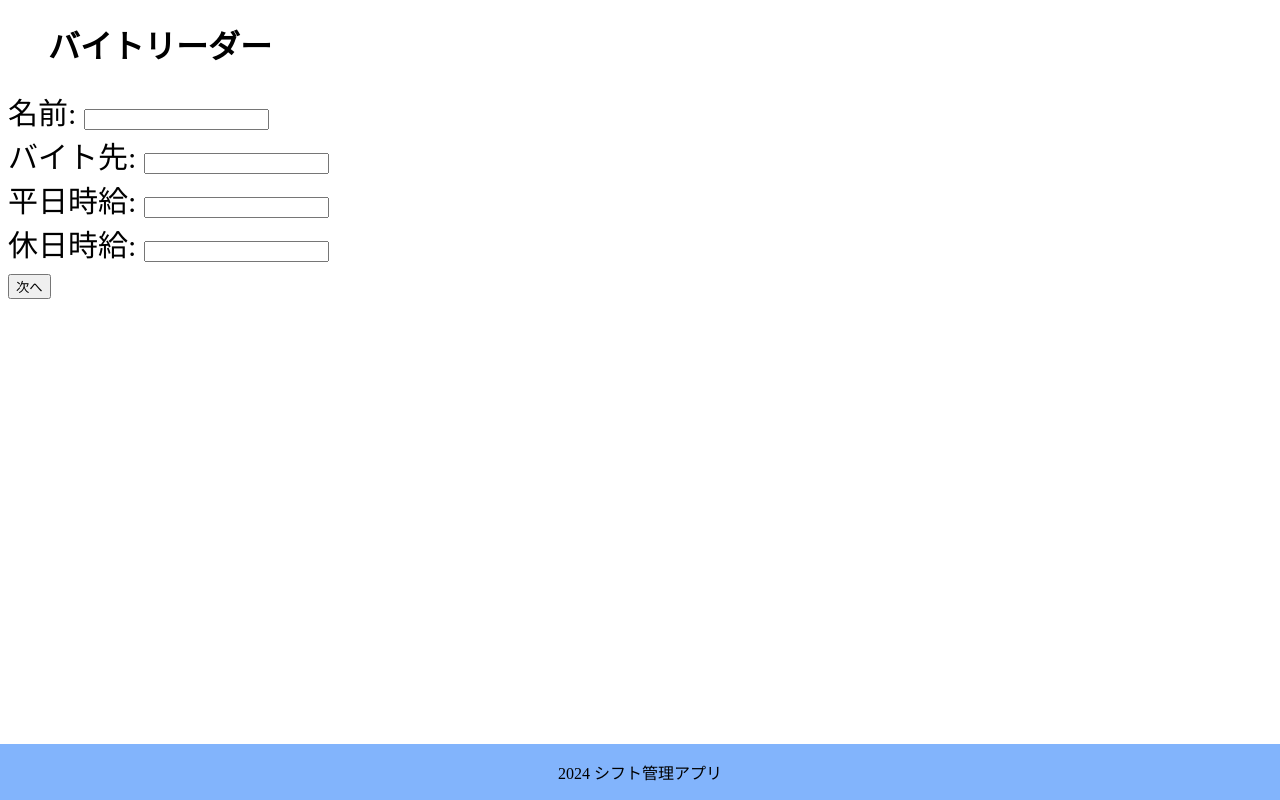
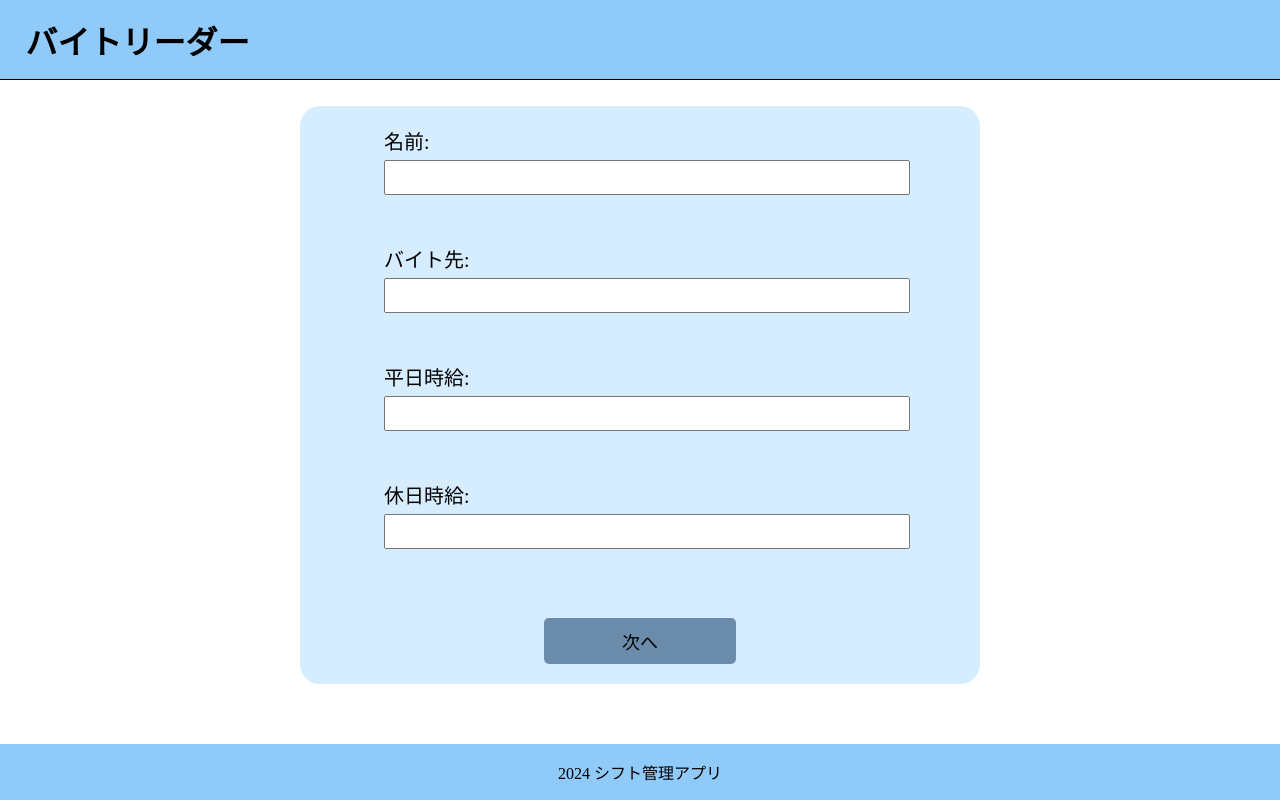
Before and after one commit to 2024AIT-OOP2-G02/Beit_leader, a Flask app: page /add/ in a window 1280 px wide. Run offline with Flask 3, Linux system fonts and the light colour scheme.

Commit message:
cssの追加を行いました

```diff
--- /dev/null
+++ b/static/user_add.css
@@ -0,0 +1,78 @@
+body {
+    margin: 0;
+    width: 100vw;
+    height: 100vh;
+    padding: 0;
+}
+
+header {
+    height: 10%;
+    padding-bottom: 20px;
+    color: black;
+    text-align: center;
+    background-color: rgba(33, 150, 243, 0.5);
+    border-bottom: 1px solid black;
+    margin: 0;
+    padding: 0;
+    box-sizing: border-box;
+    display: flex;
+    padding-left: 2%;
+    align-items: center;
+}
+
+h1 {
+    margin: 0;
+}
+
+main {
+    font-size: 30px;
+    margin-top: 2%;
+    display: flex;
+    flex-direction: column;
+    align-items: center;
+    height: auto;
+}
+
+form {
+    display: flex;
+    flex-direction: column;
+    align-items: center;
+    background-color: rgb(214, 236, 255);
+    width: 50%;
+    padding: 20px;
+    border-radius: 20px;
+}
+
+label {
+    margin-bottom: 15px;
+    width: 80%;
+    text-align: left;
+    font-size: 20px;
+}
+
+input {
+    width: 100%;
+    padding: 5px;
+    font-size: 18px;
+    margin-top: 5px;
+}
+
+input[type="submit"] {
+    width: 30%;
+    margin-top: 20px;
+    padding: 10px;
+    font-size: 18px;
+    background-color: rgba(0, 47, 86, 0.5);
+    border: none;
+    border-radius: 5px;
+    cursor: pointer;
+}
+
+footer {
+    text-align: center;
+    position: fixed;
+    left: 0;
+    bottom: 0;
+    width: 100%;
+    background: rgba(33, 150, 243, 0.5);
+}
--- a/templates/user_add.html
+++ b/templates/user_add.html
@@ -4,7 +4,7 @@
         <meta charset="UTF-8" />
         <meta name="viewport" content="width=device-width, initial-scale=1.0" />
         <title>シフト管理アプリ</title>
-        <link rel="stylesheet" href="{{ url_for('static', filename='base-style.css') }}"/>
+        <link rel="stylesheet" href="{{ url_for('static', filename='user_add.css') }}"/>
     </head>
     <body>
         <header>
```
